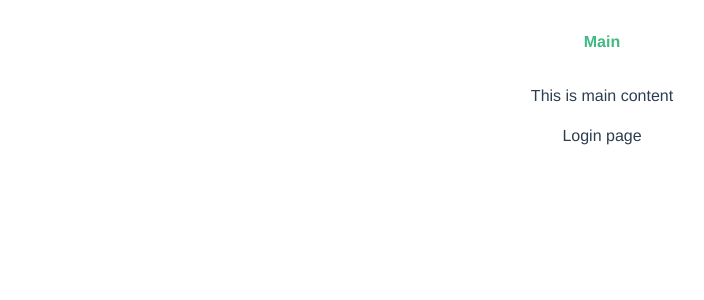
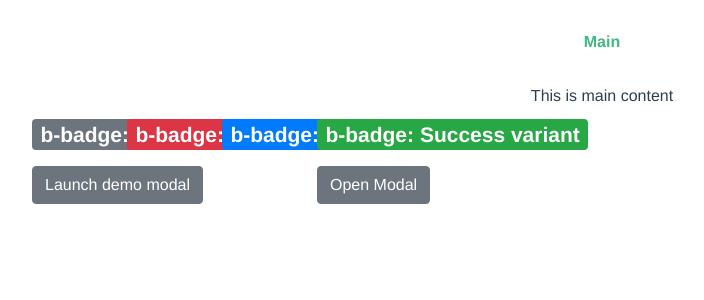
Before and after one commit to bookgvi/authvuelidate, a Vue app: page / in a window 1280 px wide. Shown: the top 300 px of the page, without its empty margins (38-742 px from the left). Built offline with nearby package versions, Linux system fonts and the light colour scheme.

Commit message:
learning bootstrap-vue...

```diff
--- a/src/components/Login/index.vue
+++ b/src/components/Login/index.vue
@@ -1,11 +1,42 @@
 <template>
-  <div class="row">
-    <div class="col">
-      <div class="mt-3">
-        Login page
-      </div>
-    </div>
-  </div>
+  <b-container class="testing">
+    <b-row class="mt-2">
+      <b-col cols="1" class="py-0 pl-0">
+        <h3><b-badge>b-badge: No variant</b-badge></h3>
+      </b-col>
+      <b-col cols="1" class="py-0 pl-0">
+        <h3><b-badge variant="danger">b-badge: Danger variant</b-badge></h3>
+      </b-col>
+      <b-col cols="1" class="py-0 pl-0">
+        <h3><b-badge variant="primary">b-badge: Primary variant</b-badge></h3>
+      </b-col>
+      <b-col cols="1" class="py-0 pl-0">
+        <h3><b-badge variant="success">b-badge: Success variant</b-badge></h3>
+      </b-col>
+    </b-row>
+    <b-row align-h="start" class="mt-2">
+      <b-col cols="3" align="start" class="px-0">
+        <b-button v-b-modal.modal-1>Launch demo modal</b-button>
+
+        <b-modal id="modal-1" title="BootstrapVue">
+          <p class="my-4">Hello from modal!</p>
+        </b-modal>
+      </b-col>
+      <b-col cols="3" align="start" class="px-0">
+        <b-button id="show-btn" @click="$bvModal.show('bv-modal-example')">Open Modal</b-button>
+
+        <b-modal id="bv-modal-example" hide-footer>
+          <template v-slot:modal-title>
+            Using <code>$bvModal</code> Methods
+          </template>
+          <div class="d-block text-center">
+            <h3>Hello From This Modal!</h3>
+          </div>
+          <b-button class="mt-3" block @click="$bvModal.hide('bv-modal-example')">Close Me</b-button>
+        </b-modal>
+      </b-col>
+    </b-row>
+  </b-container>
 </template>
 
 <script>
```
